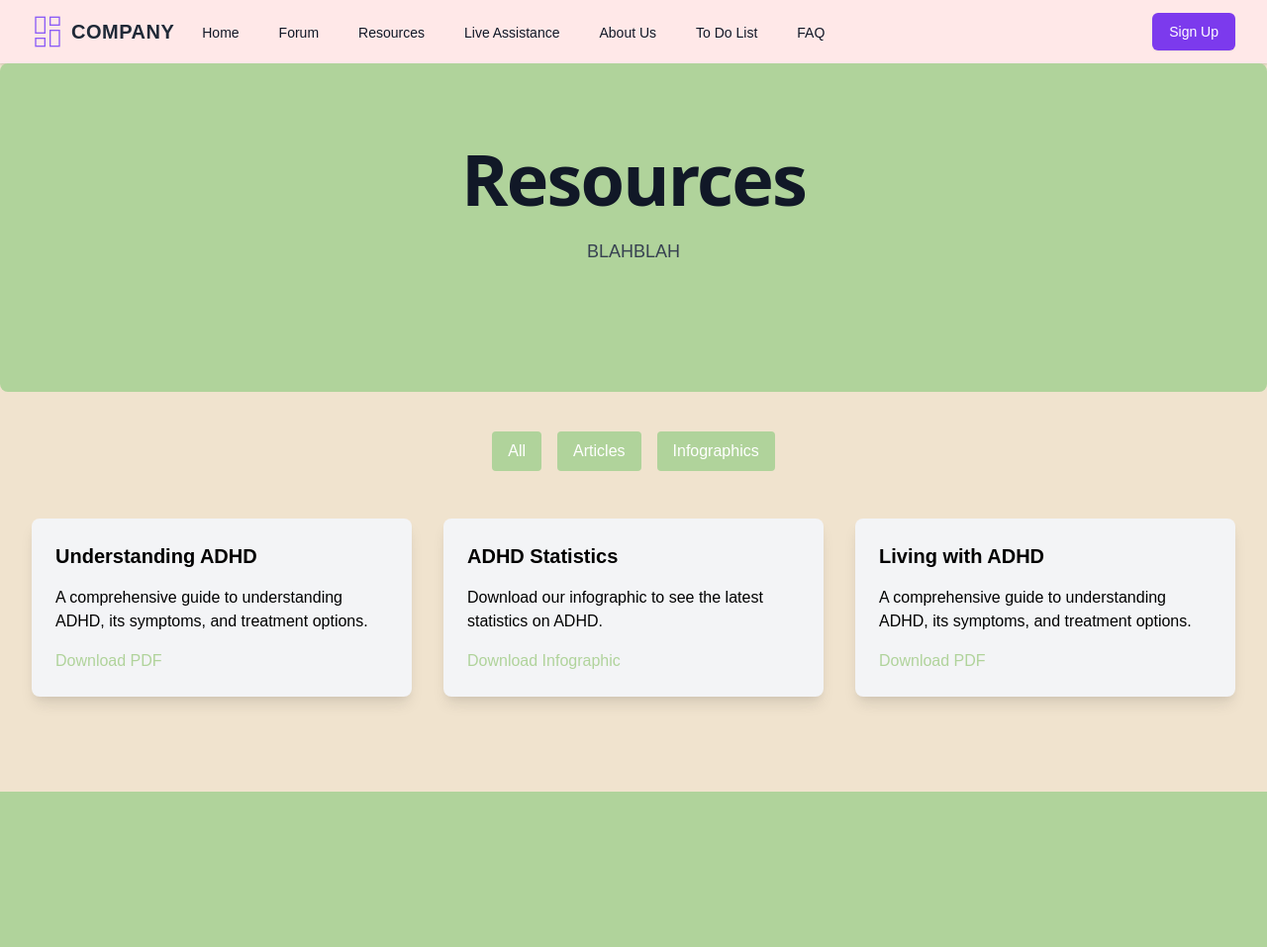
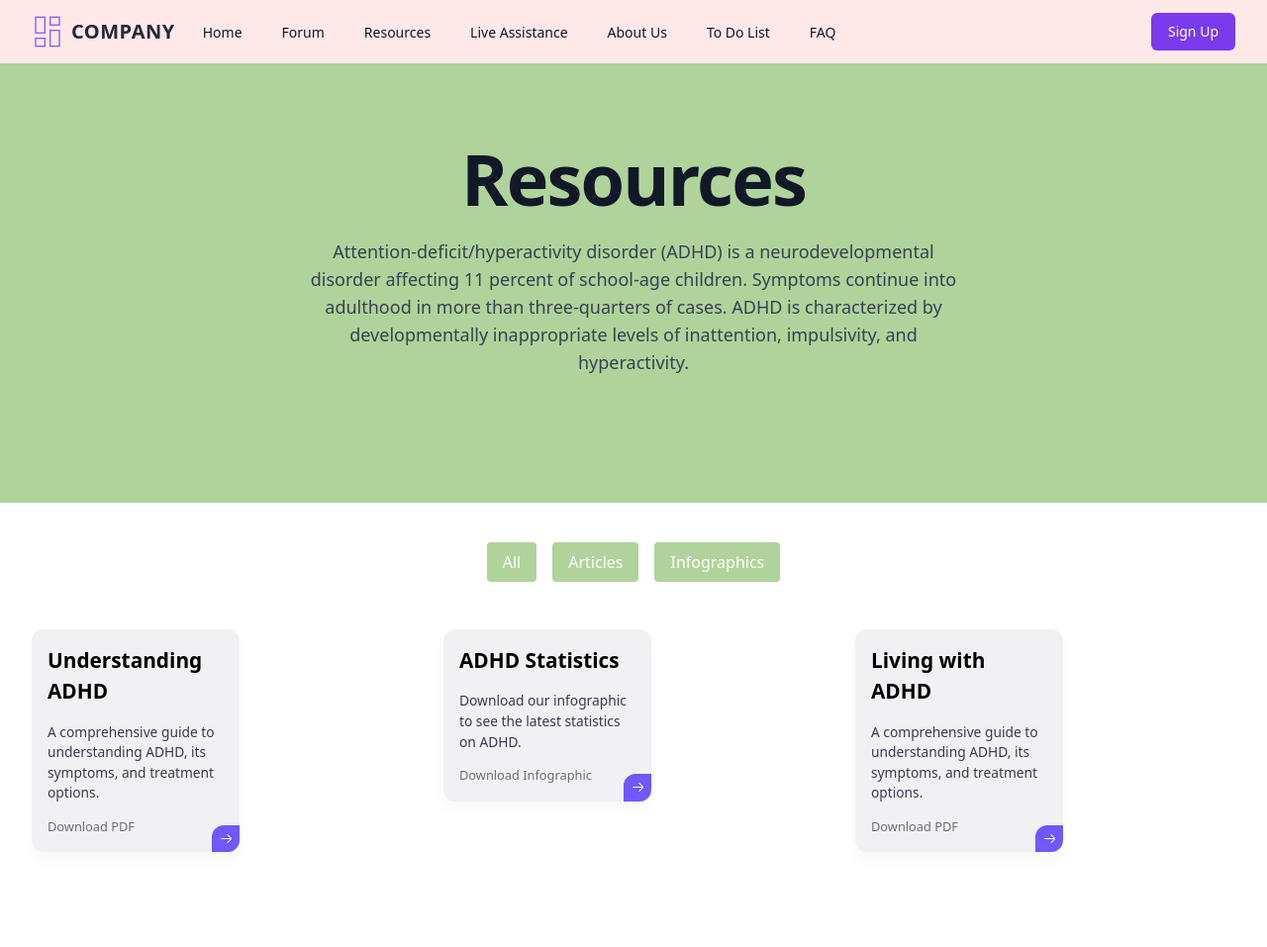
Before and after one commit to Neurocator/Neurocator, a Flask app: page /resources in a window 1280 px wide. Shown: the whole page at 99% size. Before the commit the page ends 800 px from the top, so only its background shows below. Run offline with Flask 3, Linux system fonts and the light colour scheme; some libraries are stand-ins or nearby versions; some web fonts are replaced.

Commit message:
resources card style

```diff
--- a/templates/resources.html.j2
+++ b/templates/resources.html.j2
@@ -1,7 +1,15 @@
 {% extends "base.html.j2" %}
 
 {% block head %}
-<link rel="stylesheet" href="https://fonts.googleapis.com/css2?family=OpenDyslexic:wght@400;700&display=swap">
+<html lang="en">
+
+<head>
+  <meta charset="UTF-8">
+  <meta name="viewport" content="width=device-width, initial-scale=1.0">
+  <!-- Add your CSS framework here, for example Tailwind CSS -->
+  <link href="/mnt/c/Users/wilya/Desktop/SNP-Reach-B1/tailwind.config.js" rel="stylesheet">
+  <link rel="stylesheet" type="text/css" href="/mnt/c/Users/wilya/Desktop/SNP-Reach-B1/static/style.css" />
+</head>
 {% endblock %}
 
 {% block body %}
@@ -12,9 +20,9 @@
       var group = $(this).data('group');
       console.log(group);
       // Add border classes to elements with matching group
-      $('.group-button[data-group="' + group + '"]').addClass("border-2 border-black");
+      $('.group-button[data-group="' + group + '"]').addClass("border-2 border-brand-tertiary");
       // Remove border classes from other elements
-      $('.group-button:not([data-group="' + group + '"])').removeClass("border-2 border-black");
+      $('.group-button:not([data-group="' + group + '"])').removeClass("border-2 border-brand-tertiary");
 
       if (group === 'All') {
         $('.resource-item').show();
@@ -26,50 +34,87 @@
   });
 </script>
 <div class="mb-16">
-  <div class="bg-brand-primary rounded-lg"> <!-- Added rounded-lg class here -->
+
+  <div class="bg-brand-primary ">
     <div class="px-4 py-16 mx-auto sm:max-w-xl md:max-w-full lg:max-w-screen-xl md:px-24 lg:px-8 lg:py-20">
       <div class="max-w-xl mb-10 md:mx-auto sm:text-center lg:max-w-2xl md:mb-12">
-        <h1 class="max-w-lg mb-6 font-sans text-5xl font-bold leading-none tracking-tight text-gray-900 sm:text-7xl md:mx-auto">
+        <h1
+          class="max-w-lg mb-6 font-sans text-5xl font-bold leading-none tracking-tight text-gray-900 sm:text-7xl md:mx-auto">
           Resources
         </h1>
         <p class="text-base text-gray-700 md:text-lg">
-          BLAHBLAH
+          Attention-deficit/hyperactivity disorder (ADHD) is a neurodevelopmental disorder affecting 11 percent of
+          school-age children. Symptoms continue into adulthood in more than three-quarters of cases.
+          ADHD is characterized by developmentally inappropriate levels of inattention, impulsivity, and hyperactivity.
         </p>
       </div>
     </div>
   </div>
 
-  <div class="bg-page py-8">
+  <div class="bg-white py-8">
     <div class="px-4 mx-auto sm:max-w-xl md:max-w-full lg:max-w-screen-xl md:px-24 lg:px-8">
       <div class="flex flex-wrap justify-center mb-10">
-        <button data-group="All" class="group-button mx-2 my-2 px-4 py-2 bg-brand-primary text-white rounded">All</button>
-        <button data-group="Articles" class="group-button mx-2 my-2 px-4 py-2 bg-brand-primary text-white rounded">Articles</button>
-        <button data-group="Infographics" class="group-button mx-2 my-2 px-4 py-2 bg-brand-primary text-white rounded">Infographics</button>
+        <button data-group="All"
+          class="group-button mx-2 my-2 px-4 py-2 bg-brand-primary text-white rounded">All</button>
+        <button data-group="Articles"
+          class="group-button mx-2 my-2 px-4 py-2 bg-brand-primary text-white rounded">Articles</button>
+        <button data-group="Infographics"
+          class="group-button mx-2 my-2 px-4 py-2 bg-brand-primary text-white rounded">Infographics</button>
       </div>
       <!-- PDF Resource --->
       <div class="grid gap-8 sm:grid-cols-2 lg:grid-cols-3">
         <div class="resource-item" data-group="Articles">
-          <div class="resource-card p-6 bg-gray-100 rounded-lg shadow-lg">
-            <h2 class="mb-4 text-xl font-bold">Understanding ADHD</h2>
-            <p class="mb-4">A comprehensive guide to understanding ADHD, its symptoms, and treatment options.</p>
-            <a href="/download/understanding-adhd.pdf" class="text-brand-primary hover:underline">Download PDF</a>
+          <div class="card">
+            <h3 class="card__title">Understanding ADHD</h3>
+            <p class="card__content">A comprehensive guide to understanding ADHD, its symptoms, and treatment options.
+            </p>
+            <div class="card__date">Download PDF</div>
+            <div class="card__arrow">
+              <a href="/download/understanding-adhd.pdf">
+                <svg xmlns="http://www.w3.org/2000/svg" fill="none" viewBox="0 0 24 24" height="15" width="15">
+                  <path fill="#fff"
+                    d="M13.4697 17.9697C13.1768 18.2626 13.1768 18.7374 13.4697 19.0303C13.7626 19.3232 14.2374 19.3232 14.5303 19.0303L20.3232 13.2374C21.0066 12.554 21.0066 11.446 20.3232 10.7626L14.5303 4.96967C14.2374 4.67678 13.7626 4.67678 13.4697 4.96967C13.1768 5.26256 13.1768 5.73744 13.4697 6.03033L18.6893 11.25H4C3.58579 11.25 3.25 11.5858 3.25 12C3.25 12.4142 3.58579 12.75 4 12.75H18.6893L13.4697 17.9697Z">
+                  </path>
+                </svg>
+              </a>
+            </div>
           </div>
         </div>
 
         <!--- Infographic Resource --->
         <div class="resource-item" data-group="Infographics">
-          <div class="resource-card p-6 bg-gray-100 rounded-lg shadow-lg">
-            <h2 class="mb-4 text-xl font-bold">ADHD Statistics</h2>
-            <p class="mb-4">Download our infographic to see the latest statistics on ADHD.</p>
-            <a href="/download/adhd-statistics.png" class="text-brand-primary hover:underline">Download Infographic</a>
+          <div class="card">
+            <h3 class="card__title">ADHD Statistics</h3>
+            <p class="card__content">Download our infographic to see the latest statistics on ADHD.</p>
+            <div class="card__date">Download Infographic</div>
+            <div class="card__arrow">
+              <a href="/download/adhd-statistics.png">
+                <svg xmlns="http://www.w3.org/2000/svg" fill="none" viewBox="0 0 24 24" height="15" width="15">
+                  <path fill="#fff"
+                    d="M13.4697 17.9697C13.1768 18.2626 13.1768 18.7374 13.4697 19.0303C13.7626 19.3232 14.2374 19.3232 14.5303 19.0303L20.3232 13.2374C21.0066 12.554 21.0066 11.446 20.3232 10.7626L14.5303 4.96967C14.2374 4.67678 13.7626 4.67678 13.4697 4.96967C13.1768 5.26256 13.1768 5.73744 13.4697 6.03033L18.6893 11.25H4C3.58579 11.25 3.25 11.5858 3.25 12C3.25 12.4142 3.58579 12.75 4 12.75H18.6893L13.4697 17.9697Z">
+                  </path>
+                </svg>
+              </a>
+            </div>
           </div>
         </div>
-        <!-- Add more resources here as needed -->
+
+        <!-- Additional Resources -->
         <div class="resource-item" data-group="Articles">
-          <div class="resource-card p-6 bg-gray-100 rounded-lg shadow-lg">
-            <h2 class="mb-4 text-xl font-bold">Living with ADHD</h2>
-            <p class="mb-4">A comprehensive guide to understanding ADHD, its symptoms, and treatment options.</p>
-            <a href="/download/living-with-adhd.pdf" class="text-brand-primary hover:underline">Download PDF</a>
+          <div class="card">
+            <h3 class="card__title">Living with ADHD</h3>
+            <p class="card__content">A comprehensive guide to understanding ADHD, its symptoms, and treatment options.
+            </p>
+            <div class="card__date">Download PDF</div>
+            <div class="card__arrow">
+              <a href="/download/living-with-adhd.pdf">
+                <svg xmlns="http://www.w3.org/2000/svg" fill="none" viewBox="0 0 24 24" height="15" width="15">
+                  <path fill="#fff"
+                    d="M13.4697 17.9697C13.1768 18.2626 13.1768 18.7374 13.4697 19.0303C13.7626 19.3232 14.2374 19.3232 14.5303 19.0303L20.3232 13.2374C21.0066 12.554 21.0066 11.446 20.3232 10.7626L14.5303 4.96967C14.2374 4.67678 13.7626 4.67678 13.4697 4.96967C13.1768 5.26256 13.1768 5.73744 13.4697 6.03033L18.6893 11.25H4C3.58579 11.25 3.25 11.5858 3.25 12C3.25 12.4142 3.58579 12.75 4 12.75H18.6893L13.4697 17.9697Z">
+                  </path>
+                </svg>
+              </a>
+            </div>
           </div>
         </div>
       </div>
@@ -78,24 +123,82 @@
 </div>
 
 <style>
-  body {
-    font-family: 'OpenDyslexic', sans-serif;
-    background-color: #f0e3ce;
-  }
   .bg-brand-primary {
     background-color: #B0D39B;
   }
+
   .text-brand-primary {
     color: #B0D39B;
   }
+
   .group-button.active {
     border: 2px solid #B0D39B;
   }
-  .resource-card:hover {
-    background-color: #eeeae2;
+
+  .card {
+    --border-radius: 0.75rem;
+    --primary-color: #7257fa;
+    /*B0D39B*/
+    --secondary-color: #3c3852;
+    width: 210px;
+    padding: 1rem;
+    cursor: pointer;
+    border-radius: var(--border-radius);
+    background: #f1f1f3;
+    box-shadow: 0px 8px 16px 0px rgb(0 0 0 / 3%);
+    position: relative;
   }
-  .border-2.border-black {
-    border: 2px solid black;
+
+  .card>*+* {
+    margin-top: 1.1em;
+  }
+
+  .card .card__content {
+    color: var(--secondary-color);
+    font-size: 0.86rem;
+  }
+
+  .card .card__title {
+    padding: 0;
+    font-size: 1.3rem;
+    font-weight: bold;
+  }
+
+  .card .card__date {
+    color: #6e6b80;
+    font-size: 0.8rem;
+  }
+
+  .card .card__arrow {
+    position: absolute;
+    background: var(--primary-color);
+    padding: 0.4rem;
+    border-top-left-radius: var(--border-radius);
+    border-bottom-right-radius: var(--border-radius);
+    bottom: 0;
+    right: 0;
+    transition: 0.2s;
+    display: flex;
+    justify-content: center;
+    align-items: center;
+  }
+
+  .card svg {
+    transition: 0.2s;
+  }
+
+  /* hover */
+  .card:hover .card__title {
+    color: var(--primary-color);
+    text-decoration: underline;
+  }
+
+  .card:hover .card__arrow {
+    background: #111;
+  }
+
+  .card:hover .card__arrow svg {
+    transform: translateX(3px);
   }
 </style>
 
```
